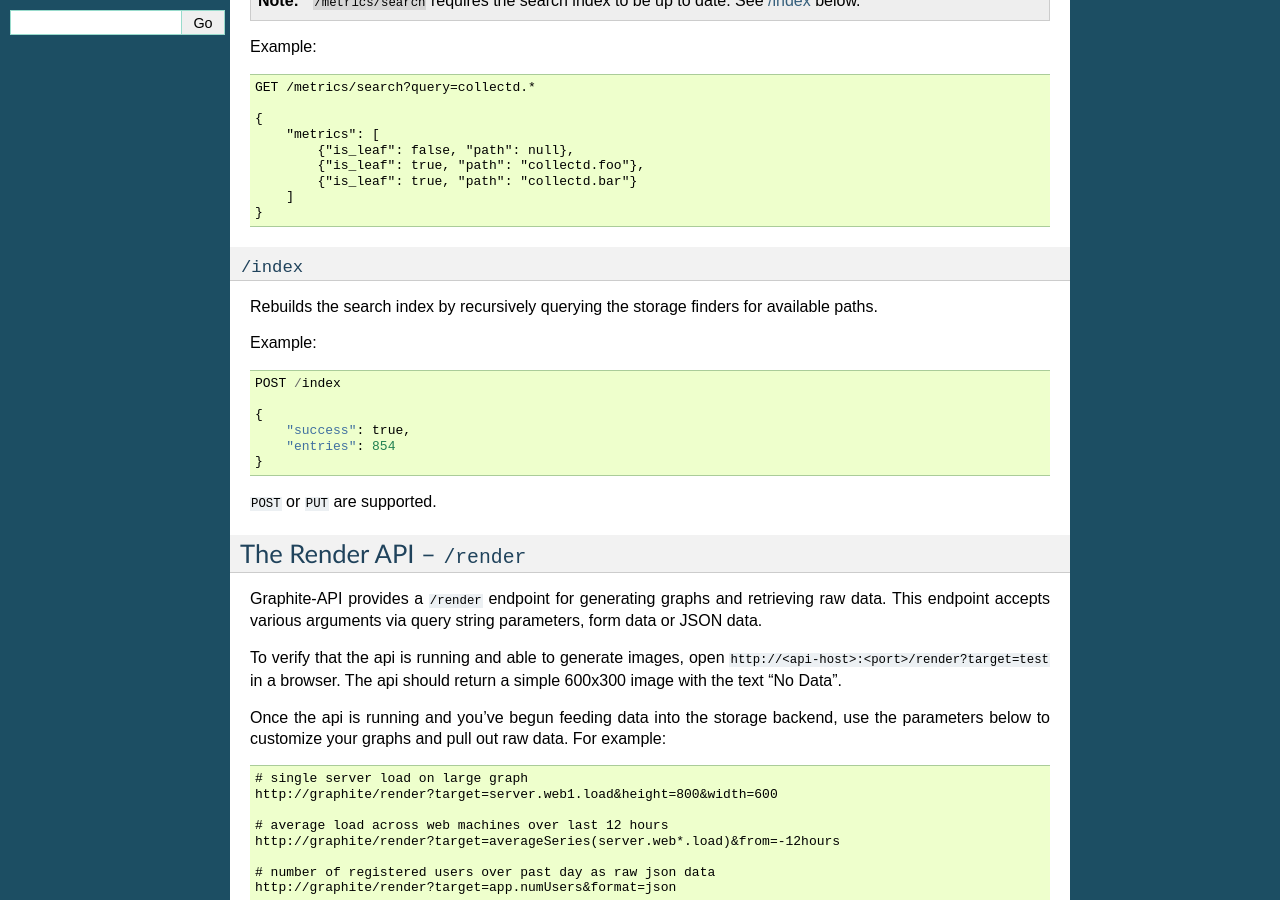
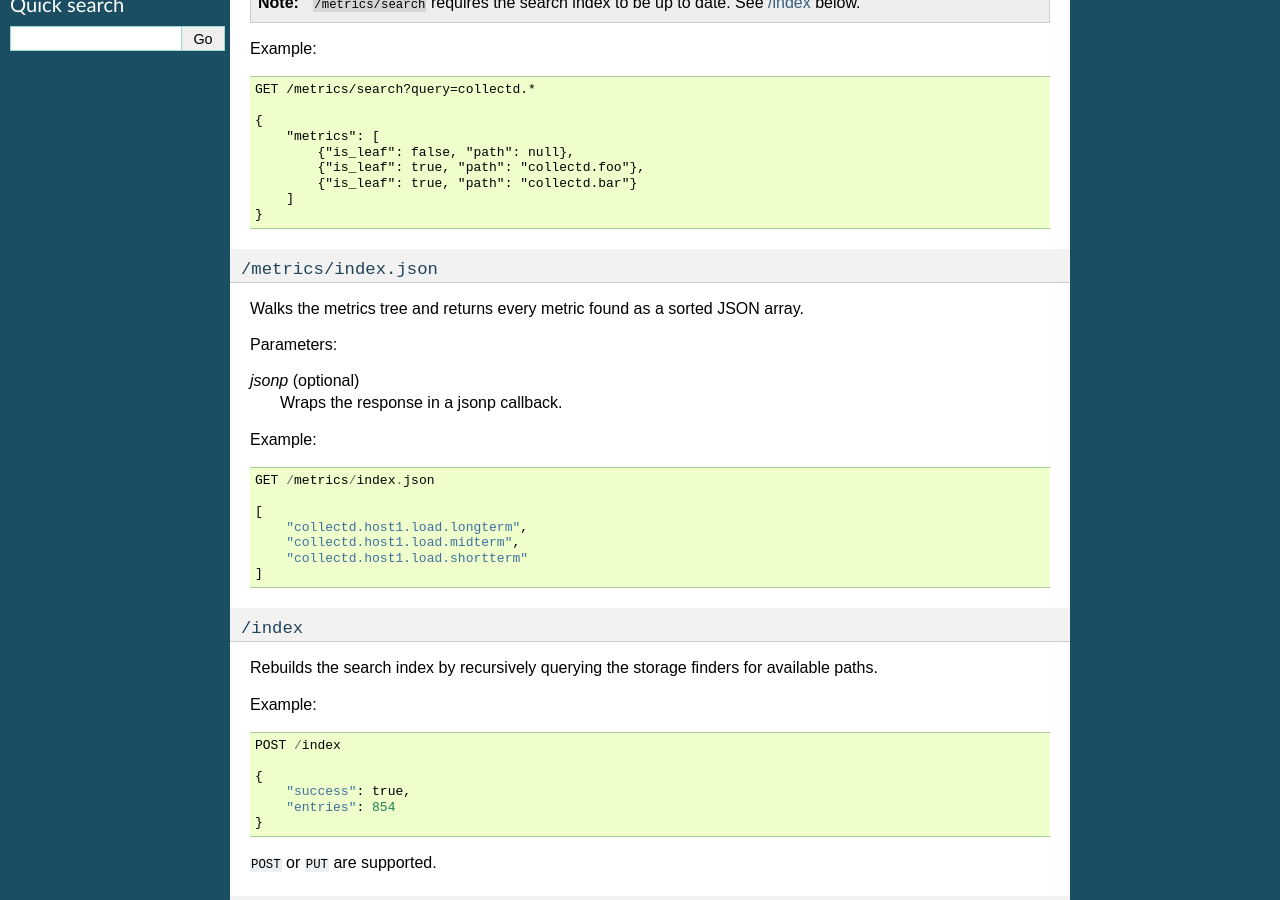
Before and after one commit to brutasse/graphite-api, a Sphinx documentation site: the page built from docs/api.rst, in a window 1280 px wide and 900 px high, scrolled down 1730 px. Built offline with Sphinx 7.4.7, drawn with Linux system fonts in a browser that asks for light colours; some of the changed text lies outside the part shown.

Commit message:
Fix #50 -- add /metrics/index.json

```diff
--- a/docs/api.rst
+++ b/docs/api.rst
@@ -37,7 +37,7 @@
 ``/metrics/find``
 -----------------
 
-Finds metrics under a given path.
+Finds metrics under a given path. Other alias: ``/metrics``.
 
 Example::
 
@@ -113,6 +113,26 @@
             {"is_leaf": true, "path": "collectd.bar"}
         ]
     }
+
+``/metrics/index.json``
+-----------------------
+
+Walks the metrics tree and returns every metric found as a sorted JSON array.
+
+Parameters:
+
+*jsonp* (optional)
+    Wraps the response in a jsonp callback.
+
+Example::
+
+    GET /metrics/index.json
+
+    [
+        "collectd.host1.load.longterm",
+        "collectd.host1.load.midterm",
+        "collectd.host1.load.shortterm"
+    ]
 
 .. _/index:
 
--- a/docs/releases.rst
+++ b/docs/releases.rst
@@ -18,7 +18,9 @@
 
 * Add ``minimumBelow`` and ``changed`` functions.
 
-* Add ``/metrics`` API URL as an alias to ``/metrics/find``.
+* Add ``/metrics`` API call as an alias to ``/metrics/find``.
+
+* Add missing ``/metrics/index.json`` API call.
 
 * Allow wildcards origins (``*``) in CORS configuration.
 
```
Also changed, not shown: 2 other files.
